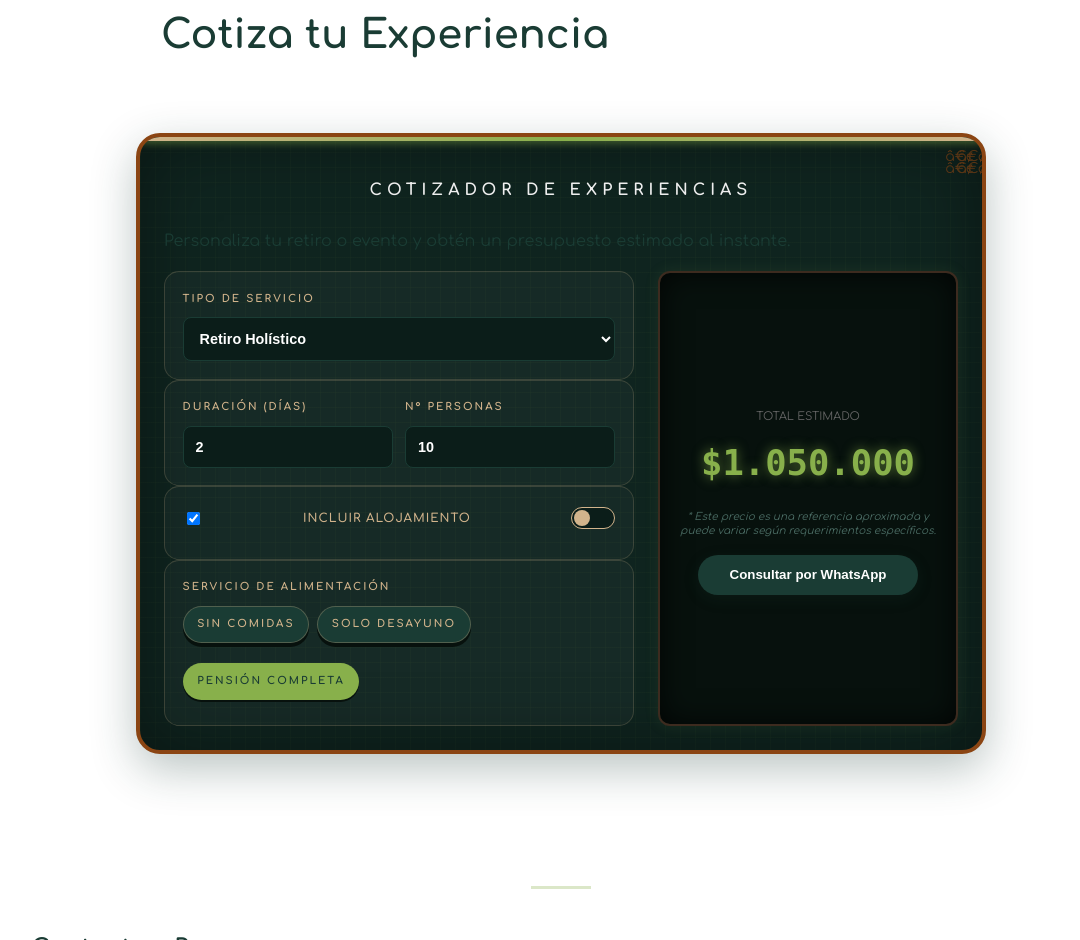
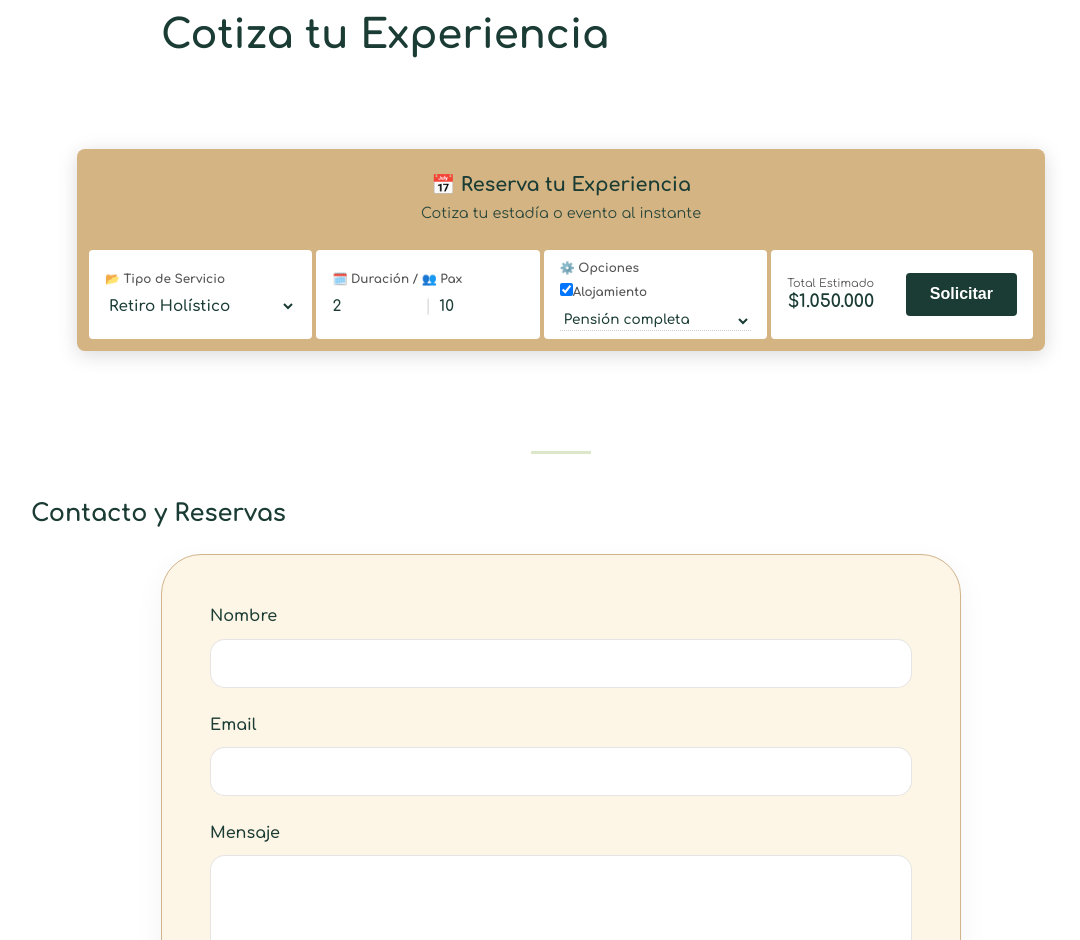
Before and after one commit to horaciolidity/espacio-orella, a React (Vite) app: page / in a window 1280 px wide. Shown: the part 11060-12000 px from the top of the page, without its empty margins (79-1159 px from the left). Built offline with nearby package versions, Linux system fonts and the light colour scheme; the HTML template or start-up script is replaced by a standard one; a web font is replaced by a local one.

Commit message:
re cambios

```diff
--- a/src/components/QuoteCalculator.jsx
+++ b/src/components/QuoteCalculator.jsx
@@ -47,84 +47,80 @@ const QuoteCalculator = () => {
     };
 
     return (
-        <div className="quote-calculator animate-on-scroll">
-            <div className="quote-header">
-                <h3>Cotizador de Experiencias</h3>
-                <p>Personaliza tu retiro o evento y obtén un presupuesto estimado al instante.</p>
+        <div className="booking-quote-container animate-on-scroll">
+            <div className="booking-wrapper">
+                <div className="booking-title">
+                    <h3>📅 Reserva tu Experiencia</h3>
+                    <p>Cotiza tu estadía o evento al instante</p>
                 </div>
 
-            <div className="quote-grid">
-                <div className="quote-inputs">
-                    <div className="input-group">
-                        <label>Tipo de Servicio</label>
+                <div className="booking-bar">
+                    <div className="booking-field">
+                        <label>📂 Tipo de Servicio</label>
+                        <div className="input-wrapper">
                             <select value={service} onChange={(e) => setService(e.target.value)}>
                                 <option value="retiro">Retiro Holístico</option>
-                            <option value="taller">Taller Creativo/Culinario</option>
-                            <option value="evento">Evento Corporativo/Social</option>
+                                <option value="taller">Taller Creativo</option>
+                                <option value="evento">Evento Social</option>
                             </select>
                         </div>
+                    </div>
 
-                    <div className="input-group row">
-                        <div className="col">
-                            <label>Duración (Días)</label>
+                    <div className="booking-field">
+                        <label>🗓️ Duración / 👥 Pax</label>
+                        <div className="input-row">
                             <input
                                 type="number"
                                 min="1"
                                 max="14"
                                 value={duration}
                                 onChange={(e) => setDuration(parseInt(e.target.value) || 1)}
+                                placeholder="Días"
+                                title="Días"
                             />
-                        </div>
-                        <div className="col">
-                            <label>N° Personas</label>
+                            <span className="separator">|</span>
                             <input
                                 type="number"
                                 min="5"
                                 max="30"
                                 value={people}
                                 onChange={(e) => setPeople(parseInt(e.target.value) || 5)}
+                                placeholder="Personas"
+                                title="Personas"
                             />
                         </div>
                     </div>
 
-                    <div className="input-group checkbox">
-                        <label className="toggle">
+                    <div className="booking-field">
+                        <label>⚙️ Opciones</label>
+                        <div className="options-row">
+                            <label className="checkbox-mini">
                                 <input
                                     type="checkbox"
                                     checked={accommodation}
                                     onChange={(e) => setAccommodation(e.target.checked)}
                                 />
-                            <span className="label-text">Incluir Alojamiento</span>
-                            <span className="slider"></span>
+                                <span>Alojamiento</span>
                             </label>
-                    </div>
-
-                    <div className="input-group">
-                        <label>Servicio de Alimentación</label>
-                        <div className="radio-group">
-                            <label className={`radio-opt ${catering === 'none' ? 'active' : ''}`}>
-                                <input type="radio" value="none" checked={catering === 'none'} onChange={(e) => setCatering(e.target.value)} />
-                                Sin comidas
-                            </label>
-                            <label className={`radio-opt ${catering === 'breakfast' ? 'active' : ''}`}>
-                                <input type="radio" value="breakfast" checked={catering === 'breakfast'} onChange={(e) => setCatering(e.target.value)} />
-                                Solo desayuno
-                            </label>
-                            <label className={`radio-opt ${catering === 'full' ? 'active' : ''}`}>
-                                <input type="radio" value="full" checked={catering === 'full'} onChange={(e) => setCatering(e.target.value)} />
-                                Pensión completa
-                            </label>
-                        </div>
+                            <select
+                                className="mini-select"
+                                value={catering}
+                                onChange={(e) => setCatering(e.target.value)}
+                            >
+                                <option value="none">Sin comidas</option>
+                                <option value="breakfast">Desayuno</option>
+                                <option value="full">Pensión completa</option>
+                            </select>
                         </div>
                     </div>
 
-                <div className="quote-result">
-                    <div className="result-card">
-                        <span className="result-label">Total Estimado</span>
-                        <h2 className="result-price">{formatPrice(total)}</h2>
-                        <p className="result-hint">* Este precio es una referencia aproximada y puede variar según requerimientos específicos.</p>
-                        <button className="btn primary w-full" onClick={handleConsult}>
-                            Consultar por WhatsApp
+                    <div className="booking-action">
+                        <div className="price-display">
+                            <small>Total Estimado</small>
+                            <span className="price">{formatPrice(total)}</span>
+                        </div>
+                        <button className="btn-search" onClick={handleConsult}>
+                            Solicitar
                         </button>
                     </div>
                 </div>
--- a/src/index.css
+++ b/src/index.css
@@ -1588,239 +1588,227 @@ section:last-of-type::after {
   gap: 2rem;
 }
 
-/* Hardware Console Quote Calculator - Themed */
-.quote-calculator {
-  background: #0f241f;
-  /* Verde bosque muy profundo */
-  background-image:
-    linear-gradient(90deg, rgba(136, 176, 75, 0.03) 1px, transparent 1px),
-    linear-gradient(rgba(136, 176, 75, 0.03) 1px, transparent 1px);
-  background-size: 15px 15px;
-  border: 4px solid var(--brown-wood);
-  /* Marco de madera oscura */
-  border-radius: 24px;
-  padding: 1.5rem;
-  margin: 3rem auto;
-  max-width: 850px;
-  box-shadow:
-    0 15px 45px rgba(26, 60, 52, 0.3),
-    inset 0 0 70px rgba(0, 0, 0, 0.4);
-  position: relative;
-  overflow: hidden;
-}
-
-.quote-calculator::before {
-  content: '';
-  position: absolute;
-  top: 0;
-  left: 0;
-  right: 0;
-  height: 4px;
-  background: linear-gradient(90deg, var(--brown-sand), var(--green-light), var(--brown-sand));
-  box-shadow: 0 0 10px var(--green-light);
-}
-
-.quote-header h3 {
-  font-family: 'Comfortaa', cursive;
-  color: #eee;
-  text-transform: uppercase;
-  letter-spacing: 5px;
-  font-size: 1rem;
-  margin-bottom: 1.5rem;
+/* Booking Style Quote Calculator */
+.booking-quote-container {
+  max-width: 1000px;
+  margin: 0 auto;
+  padding: 1rem;
+}
+
+.booking-wrapper {
+  background: #febb02;
+  /* Booking Yellow-ish, adapted to brand or Keep Brand? Let's use Brand Gold/Yellow */
+  background: var(--ev-culinarios);
+  /* Goldish wheat color */
+  padding: 4px;
+  border-radius: 8px;
+  box-shadow: 0 4px 20px rgba(0, 0, 0, 0.15);
+}
+
+.booking-title {
+  padding: 1rem;
+  color: var(--green-dark);
   text-align: center;
 }
 
-/* Digital Display Panel - Organic Neon */
-.quote-result {
-  background: #07110d;
-  /* Fondo casi negro pero verdoso */
-  border: 2px solid var(--brown-solid, #3d2b1f);
-  border-radius: 12px;
-  padding: 2rem 1.25rem;
-  position: relative;
-  box-shadow:
-    inset 0 0 30px rgba(0, 0, 0, 0.8),
-    0 0 15px rgba(136, 176, 75, 0.1);
-  text-align: center;
+.booking-title h3 {
+  margin: 0;
+  font-size: 1.2rem;
+  font-weight: 800;
+}
+
+.booking-title p {
+  margin: 0;
+  font-size: 0.9rem;
+  opacity: 0.9;
+}
+
+.booking-bar {
+  background: var(--ev-culinarios);
+  padding: 0.5rem;
+  display: flex;
+  gap: 4px;
+  border-radius: 4px;
+}
+
+.booking-field {
+  background: white;
+  padding: 0.5rem 1rem;
+  flex: 1;
+  border-radius: 4px;
+  /* Slightly rounded like Despegar/Booking */
   display: flex;
   flex-direction: column;
   justify-content: center;
-  height: 100%;
-}
-
-.result-price {
-  font-family: 'monospace';
-  color: var(--green-light);
-  /* Verde marca en modo neÃ³n */
-  text-shadow: 0 0 12px rgba(136, 176, 75, 0.6);
-  font-size: 2.22rem !important;
-  margin: 0.25rem 0 !important;
-}
-
-.result-label {
-  color: #666;
-  font-size: 0.7rem !important;
-  text-transform: uppercase;
-}
-
-/* Console Inputs */
-.quote-grid {
-  display: grid;
-  grid-template-columns: 1fr 300px;
-  /* Inputs a la izquierda, precio a la derecha */
-  gap: 1.5rem;
-  align-items: stretch;
-}
-
-@media (max-width: 768px) {
-  .quote-grid {
-    grid-template-columns: 1fr;
-  }
-}
-
-.input-group {
-  background: rgba(255, 255, 255, 0.03);
-  /* Transparencia sutil sobre el fondo oscuro */
-  padding: 1.1rem;
-  border-radius: 15px;
-  border: 1px solid rgba(210, 180, 140, 0.2);
-  /* Borde arena sutil */
-}
-
-.input-group.checkbox {
-  padding: 1.25rem 1.1rem;
-}
-
-.input-group label {
-  color: var(--brown-sand) !important;
+  min-width: 180px;
+  position: relative;
+  transition: 0.2s;
+}
+
+.booking-field:hover {
+  background: #f9f9f9;
+}
+
+.booking-field label {
+  font-size: 0.75rem;
+  font-weight: 700;
+  color: var(--muted);
+  margin-bottom: 4px;
   display: block;
-  text-transform: uppercase;
-  font-size: 0.65rem !important;
-  letter-spacing: 2px;
-  margin-bottom: 0.6rem;
-  font-weight: bold;
-}
-
-.input-group select,
-.input-group input[type="number"] {
+}
+
+.booking-field select,
+.booking-field input {
   width: 100%;
-  padding: 0.75rem;
-  background: #0b1d19 !important;
-  /* MÃ¡s oscuro para contraste */
-  border: 1px solid var(--green-dark) !important;
-  color: var(--white) !important;
-  border-radius: 8px !important;
+  border: none;
+  background: transparent;
+  font-size: 0.95rem;
   font-weight: 600;
-  font-size: 0.9rem;
+  color: var(--green-dark);
   outline: none;
-}
-
-.input-group.row {
-  display: flex;
-  gap: 0.75rem;
-}
-
-.input-group.row .col {
-  flex: 1;
-}
-
-/* Pots / Knobs */
-.radio-group {
-  display: flex;
-  gap: 8px;
-  flex-wrap: wrap;
-}
-
-.radio-opt {
-  padding: 0.55rem 0.85rem;
-  background: #1a3c34 !important;
-  /* Verde oscuro marca */
-  border: 1px solid rgba(210, 180, 140, 0.3) !important;
-  border-radius: 50px;
-  color: var(--brown-sand) !important;
-  font-size: 0.7rem !important;
+  padding: 0;
+  margin: 0;
+  font-family: inherit;
   cursor: pointer;
+}
+
+/* Input Row for small inputs */
+.input-row {
+  display: flex;
+  align-items: center;
+  gap: 0.5rem;
+}
+
+.separator {
+  color: #ccc;
+  font-weight: 300;
+}
+
+.input-row input {
+  width: 100%;
+}
+
+/* Options Row */
+.options-row {
+  display: flex;
+  flex-direction: column;
+  gap: 0.25rem;
+}
+
+.checkbox-mini {
+  display: flex;
+  align-items: center;
+  gap: 0.5rem;
+  font-size: 0.85rem;
+  cursor: pointer;
+  font-weight: 600;
+  color: var(--green-dark);
+}
+
+.checkbox-mini input {
+  width: auto;
+  cursor: pointer;
+}
+
+.mini-select {
+  font-size: 0.85rem !important;
+  border-bottom: 1px dotted #ccc !important;
+  padding-bottom: 2px !important;
+}
+
+/* Action Section */
+.booking-action {
+  flex: 1.2;
+  display: flex;
+  align-items: center;
+  justify-content: space-between;
+  background: white;
+  border-radius: 4px;
+  padding: 0.5rem 1rem;
+  gap: 1rem;
+}
+
+.price-display {
+  display: flex;
+  flex-direction: column;
+  align-items: flex-end;
+  line-height: 1.2;
+}
+
+.price-display small {
+  font-size: 0.7rem;
+  color: var(--muted);
+}
+
+.price-display .price {
+  font-size: 1.1rem;
+  font-weight: 800;
+  color: var(--green-dark);
+}
+
+.btn-search {
+  background: var(--green-dark);
+  color: white;
+  border: none;
+  padding: 0.8rem 1.5rem;
+  font-weight: 700;
+  border-radius: 4px;
+  cursor: pointer;
+  font-size: 1rem;
   transition: 0.2s;
-  box-shadow: 0 4px 0 #07110d;
-}
-
-.radio-opt input {
-  display: none;
-}
-
-.radio-opt.active {
-  background: var(--green-light) !important;
-  color: var(--green-dark) !important;
-  box-shadow: 0 2px 0 #07110d;
-  transform: translateY(2px);
-  border-color: transparent !important;
-}
-
-.toggle {
-  display: flex !important;
-  align-items: center;
-  justify-content: space-between;
-  /* Mueve la perilla al final */
-  width: 100%;
-  cursor: pointer;
-}
-
-.label-text {
-  color: var(--brown-sand);
-  font-size: 0.75rem;
-  font-weight: 600;
-  text-transform: uppercase;
-  letter-spacing: 1px;
-}
-
-.slider {
-  width: 44px;
-  height: 22px;
-  background-color: #0b1d19 !important;
-  border: 1px solid var(--brown-sand);
-  border-radius: 20px;
-  position: relative;
-  transition: 0.4s;
-}
-
-.slider:before {
-  content: "";
-  position: absolute;
-  height: 16px;
-  width: 16px;
-  left: 2px;
-  bottom: 2px;
-  background-color: var(--brown-sand) !important;
-  border-radius: 50%;
-  transition: 0.4s;
-}
-
-.toggle input:checked+.slider {
-  background-color: var(--green-light) !important;
-}
-
-.toggle input:checked+.slider:before {
-  transform: translateX(22px);
-  background-color: var(--green-dark) !important;
-}
-
-.result-hint {
-  color: #4a6b63;
-  font-size: 0.65rem;
-  margin: 1rem 0;
-  font-style: italic;
-  line-height: 1.4;
-}
-
-.quote-calculator::after {
-  content: 'â€¢';
-  position: absolute;
-  top: 8px;
-  right: 8px;
-  color: var(--brown-wood);
-  font-size: 14px;
-  text-shadow: 12px 0 var(--brown-wood), 0 12px var(--brown-wood), 12px 12px var(--brown-wood);
-  opacity: 0.6;
+  white-space: nowrap;
+}
+
+.btn-search:hover {
+  background: var(--green-light);
+  transform: translateY(-1px);
+  box-shadow: 0 4px 10px rgba(0, 0, 0, 0.1);
+}
+
+/* Dark Mode Overrides */
+:root[data-theme="dark"] .booking-wrapper,
+:root[data-theme="dark"] .booking-bar {
+  background: #3d2b1f;
+  /* Darker wood/gold */
+}
+
+:root[data-theme="dark"] .booking-field,
+:root[data-theme="dark"] .booking-action {
+  background: #1a1612;
+}
+
+:root[data-theme="dark"] .booking-field label {
+  color: #aaa;
+}
+
+:root[data-theme="dark"] .booking-field select,
+:root[data-theme="dark"] .booking-field input,
+:root[data-theme="dark"] .checkbox-mini,
+:root[data-theme="dark"] .price-display .price {
+  color: #eee;
+}
+
+:root[data-theme="dark"] .booking-field:hover {
+  background: #251f1a;
+}
+
+/* Mobile Responsiveness */
+@media (max-width: 900px) {
+  .booking-bar {
+    flex-direction: column;
+    gap: 4px;
+  }
+
+  .booking-field,
+  .booking-action {
+    width: 100%;
+    border-radius: 4px;
+  }
+
+  .booking-action {
+    flex-direction: row;
+    padding: 1rem;
+  }
 }
 
 /* Reviews & Location Section */
```
Lines whose indentation alone changed are shown as unchanged.
